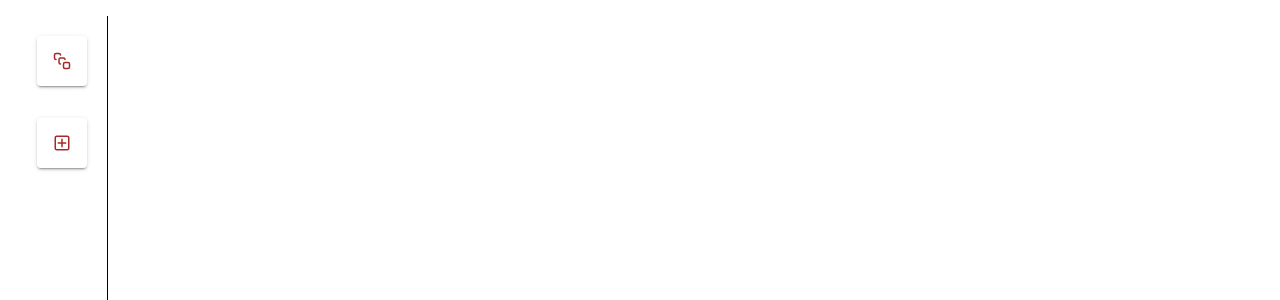
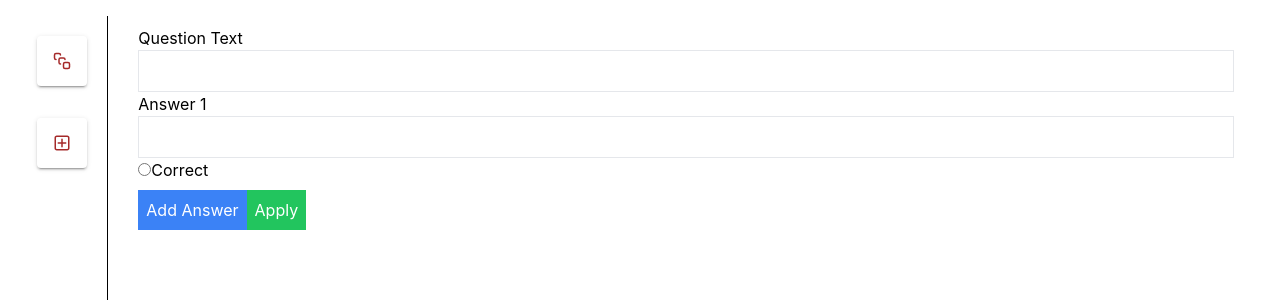
Before and after one commit to Aivazov/test-quiz-app, a React (Create React App) app: page /quiz/1/edit-question/1 in a window 1280 px wide. Before the commit this address had no page. Shown: the top 300 px of the page. Built offline with nearby package versions, Linux system fonts and the light colour scheme; the HTML template or start-up script is replaced by a standard one.

Commit message:
adding possibility to edit each question

```diff
--- a/src/App.tsx
+++ b/src/App.tsx
@@ -5,6 +5,7 @@ import QuizList from './components/QuizList/QuizList';
 import AddQuiz from './components/AddQuiz/AddQuiz';
 import QuizContainer from './components/QuizContainer/QuizContainer';
 import AddQuestionForm from './components/AddQuestion/AddQuestionForm';
+import EditQuestionForm from './components/EditQuestionForm/EditQuestionForm';
 import { Quiz, Question } from './types';
 import {
   getQuizzes,
@@ -54,6 +55,25 @@ const App: React.FC = () => {
     setQuizzes(updatedQuizzes);
   };
 
+  const handleEditQuestion = (
+    quizId: string,
+    questionIndex: number,
+    updatedQuestion: Question
+  ) => {
+    const updatedQuizzes = quizzes.map((quiz) => {
+      if (quiz.id === quizId) {
+        const updatedQuestions = quiz.questions.map((question, index) =>
+          index === questionIndex ? updatedQuestion : question
+        );
+        const updatedQuiz = { ...quiz, questions: updatedQuestions };
+        editQuiz(quizId, updatedQuiz.title, updatedQuestions);
+        return updatedQuiz;
+      }
+      return quiz;
+    });
+    setQuizzes(updatedQuizzes);
+  };
+
   const handleDeleteQuestion = (quizId: string, questionIndex: number) => {
     const updatedQuizzes = quizzes.map((quiz) => {
       if (quiz.id === quizId) {
@@ -71,22 +91,22 @@ const App: React.FC = () => {
 
   return (
     <Router>
-      <div className="container mx-auto p-4 flex flex-row w-full">
+      <div className='container mx-auto p-4 flex flex-row w-full'>
         <Header />
-        <main className="py-[10px] px-[30px] w-full">
+        <main className='py-[10px] px-[30px] w-full'>
           <Routes>
             <Route
-              path="/"
+              path='/'
               element={
                 <QuizList quizzes={quizzes} onDeleteQuiz={handleDeleteQuiz} />
               }
             />
             <Route
-              path="/add"
+              path='/add'
               element={<AddQuiz onAddQuiz={handleAddQuiz} quizzes={quizzes} />}
             />
             <Route
-              path="/quiz/:id"
+              path='/quiz/:id'
               element={
                 <QuizContainer
                   addQuestion={handleAddQuestion}
@@ -95,8 +115,12 @@ const App: React.FC = () => {
               }
             />
             <Route
-              path="/quiz/:id/add-question"
+              path='/quiz/:id/add-question'
               element={<AddQuestionForm addQuestion={handleAddQuestion} />}
+            />
+            <Route
+              path='/quiz/:id/edit-question/:questionIndex'
+              element={<EditQuestionForm editQuestion={handleEditQuestion} />}
             />
           </Routes>
         </main>
--- /dev/null
+++ b/src/components/EditQuestionForm/EditQuestionForm.tsx
@@ -0,0 +1,119 @@
+// src/components/EditQuestionForm/EditQuestionForm.tsx
+import React from 'react';
+import { Question, Answer } from '../../types';
+import { useNavigate, useParams } from 'react-router-dom';
+import { getQuizzes } from '../../assets/localStorageAsset';
+
+interface EditQuestionFormProps {
+  editQuestion: (
+    quizId: string,
+    questionIndex: number,
+    question: Question
+  ) => void;
+}
+
+const EditQuestionForm: React.FC<EditQuestionFormProps> = ({
+  editQuestion,
+}) => {
+  const { id, questionIndex } = useParams<{
+    id: string;
+    questionIndex: string;
+  }>();
+  const navigate = useNavigate();
+  const [questionText, setQuestionText] = React.useState('');
+  const [answers, setAnswers] = React.useState<Answer[]>([
+    { text: '', isCorrect: false },
+  ]);
+  const [correctAnswerIndex, setCorrectAnswerIndex] = React.useState<
+    number | null
+  >(null);
+
+  React.useEffect(() => {
+    const quizzes = getQuizzes();
+    const quiz = quizzes.find((q) => q.id === id);
+    if (quiz && questionIndex !== undefined) {
+      const question = quiz.questions[parseInt(questionIndex)];
+      setQuestionText(question.text);
+      setAnswers(question.answers);
+      setCorrectAnswerIndex(question.correctAnswerIndex);
+    }
+  }, [id, questionIndex]);
+
+  const handleAnswerChange = (index: number, text: string) => {
+    const newAnswers = [...answers];
+    newAnswers[index] = { ...newAnswers[index], text };
+    setAnswers(newAnswers);
+  };
+
+  const handleAddAnswer = () => {
+    setAnswers([...answers, { text: '', isCorrect: false }]);
+  };
+
+  const handleCorrectAnswerChange = (index: number) => {
+    setCorrectAnswerIndex(index);
+  };
+
+  const handleSubmit = (e: React.FormEvent) => {
+    e.preventDefault();
+    if (correctAnswerIndex === null) {
+      alert('Please select the correct answer');
+      return;
+    }
+    const updatedAnswers = answers.map((answer, index) => ({
+      ...answer,
+      isCorrect: index === correctAnswerIndex,
+    }));
+    if (id && questionIndex !== undefined) {
+      editQuestion(id, parseInt(questionIndex), {
+        text: questionText,
+        answers: updatedAnswers,
+        correctAnswerIndex,
+      });
+      navigate(`/quiz/${id}`);
+    }
+  };
+
+  return (
+    <form onSubmit={handleSubmit}>
+      <div>
+        <label>Question Text</label>
+        <input
+          type='text'
+          value={questionText}
+          onChange={(e) => setQuestionText(e.target.value)}
+          className='border p-2 w-full'
+        />
+      </div>
+      {answers.map((answer, index) => (
+        <div key={index}>
+          <label>Answer {index + 1}</label>
+          <input
+            type='text'
+            value={answer.text}
+            onChange={(e) => handleAnswerChange(index, e.target.value)}
+            className='border p-2 w-full'
+          />
+          <input
+            type='radio'
+            name='correctAnswer'
+            checked={index === correctAnswerIndex}
+            onChange={() => handleCorrectAnswerChange(index)}
+          />
+          Correct
+        </div>
+      ))}
+      <button
+        type='button'
+        onClick={handleAddAnswer}
+        className='bg-blue-500 text-white p-2 mt-2'
+      >
+        Add Answer
+      </button>
+      <button type='submit' className='bg-green-500 text-white p-2 mt-2'>
+        Apply
+      </button>
+    </form>
+  );
+};
+
+export default EditQuestionForm;
--- a/src/components/QuizComponent/QuizComponent.tsx
+++ b/src/components/QuizComponent/QuizComponent.tsx
@@ -45,22 +45,22 @@ const QuizComponent: React.FC<QuizProps> = ({
 
   return (
     <div>
-      <h2 className="text-3xl w-[40%]">{quiz.title}</h2>
+      <h2 className='text-3xl w-[40%]'>{quiz.title}</h2>
       <button
         onClick={handleAddQuestionClick}
-        className="bg-blue-500 text-white p-2 mt-2"
+        className='bg-blue-500 text-white p-2 mt-2'
       >
         Add Question
       </button>
-      <ul className="flex flex-col justify-center gap-4 mt-4">
+      <ul className='flex flex-col justify-center gap-4 mt-4'>
         {quiz.questions.map((question, index) => (
           <li
             key={index}
-            className="border-black border-2 rounded-md text-xl py-2 px-3 flex justify-between items-center"
+            className='border-black border-2 rounded-md text-xl py-2 px-3 flex justify-between items-center'
           >
             <p>{question.text}</p>
-            <div className="flex flex-col justify-center items-center">
-              <Link to={`/`}>
+            <div className='flex flex-col justify-center items-center'>
+              <Link to={`/quiz/${quiz.id}/edit-question/${index}`}>
                 <button>
                   <MdOutlineModeEditOutline />
                 </button>
@@ -75,7 +75,7 @@ const QuizComponent: React.FC<QuizProps> = ({
 
       {isModalOpen && (
         <ConfirmModal
-          message="Are you sure you want to delete the question?"
+          message='Are you sure you want to delete the question?'
           onConfirm={handleConfirmDelete}
           onCancel={handleCancelDelete}
         />
```
